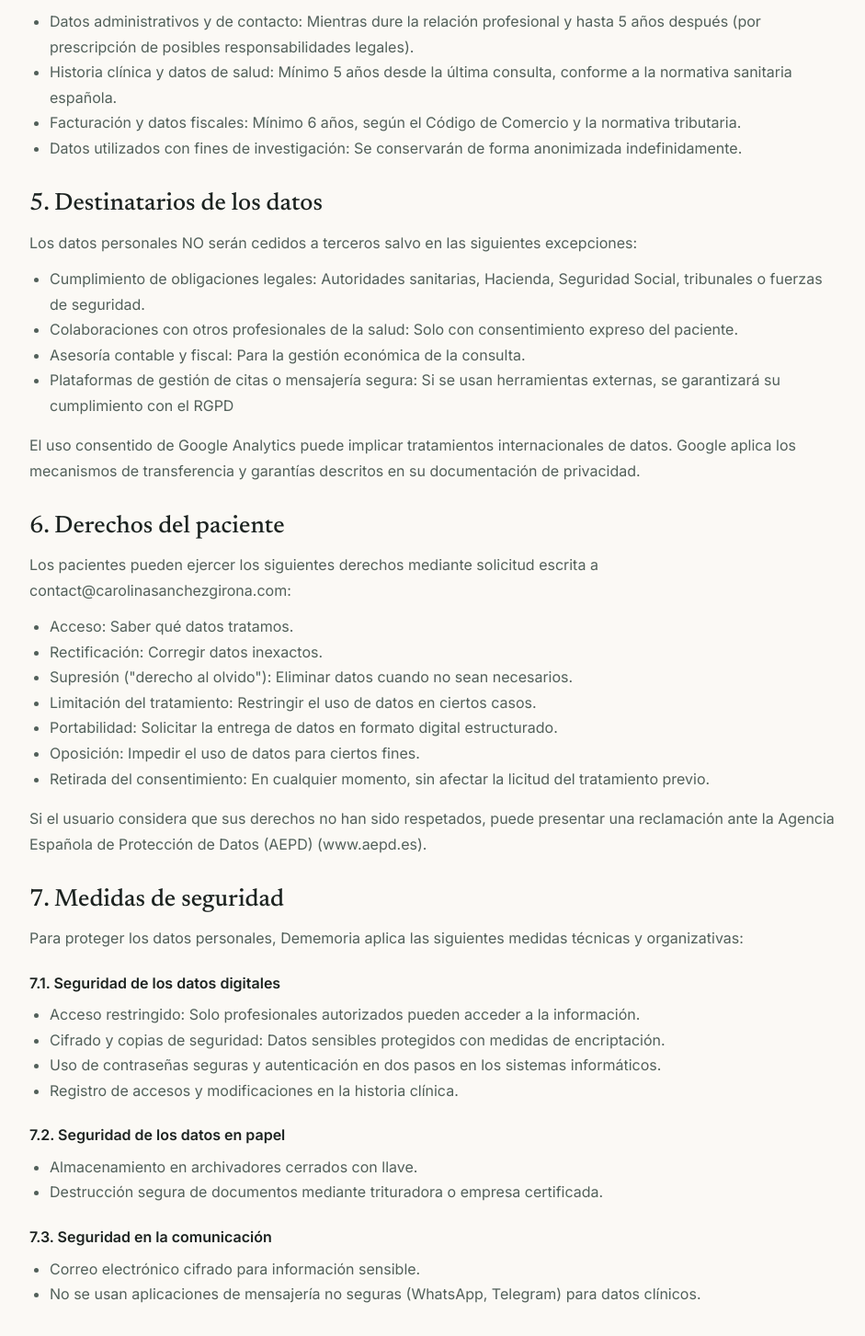
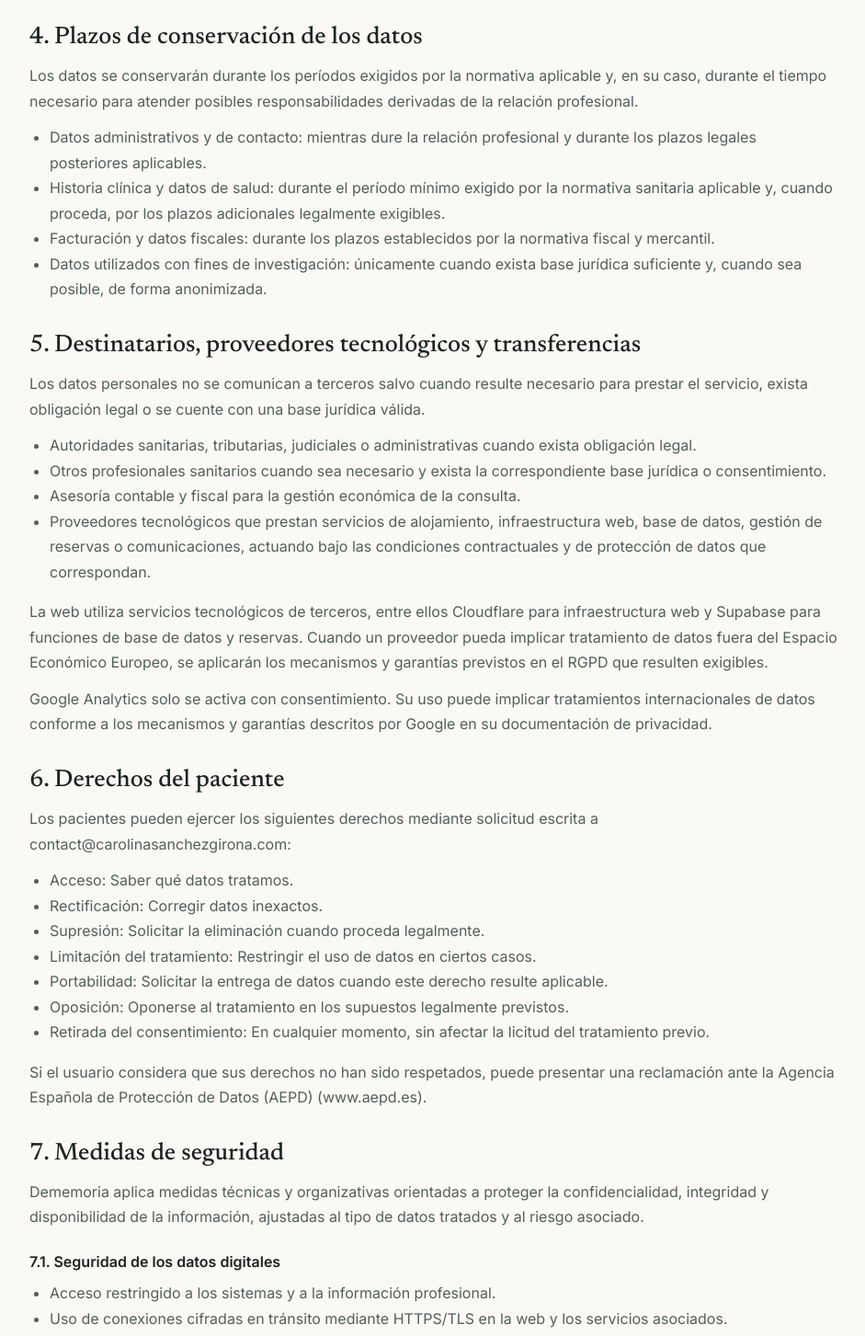
Before and after one commit to carolinasanchezgirona/Portfolio-Carolina, a Next.js app: page /privacidad in a window 1280 px wide. Shown: the part 1720-3173 px from the top of the page at 92% size, without its empty margins (168-1109 px from the left). Built offline with nearby package versions, Linux system fonts and the light colour scheme.

Commit message:
Clarify data minimization, providers and security wording

```diff
--- a/app/privacidad/page.tsx
+++ b/app/privacidad/page.tsx
@@ -46,6 +46,7 @@ export default function PrivacyPage() {
             <li>Historia clínica y evaluación neuropsicológica: Antecedentes médicos, datos de salud, resultados de pruebas y evaluaciones.</li>
             <li>Planes de tratamiento y seguimiento: Notas clínicas, evolución terapéutica, registros de intervenciones.</li>
           </ul>
+          <p><strong>Minimización en la reserva web:</strong> el formulario público de cita no solicita el motivo de consulta ni otros datos de salud. La información clínica se recoge únicamente cuando es necesaria para la atención profesional y por los canales habilitados para ello.</p>
           <h3>2.2. Facturación y gestión administrativa</h3>
           <ul>
             <li>Emisión de facturas y justificantes de pago.</li>
@@ -79,27 +80,29 @@ export default function PrivacyPage() {
 
         <section>
           <h2>4. Plazos de conservación de los datos</h2>
-          <p>Los datos se conservarán durante los siguientes períodos:</p>
+          <p>Los datos se conservarán durante los períodos exigidos por la normativa aplicable y, en su caso, durante el tiempo necesario para atender posibles responsabilidades derivadas de la relación profesional.</p>
           <ul>
-            <li>Datos administrativos y de contacto: Mientras dure la relación profesional y hasta 5 años después (por prescripción de posibles responsabilidades legales).</li>
-            <li>Historia clínica y datos de salud: Mínimo 5 años desde la última consulta, conforme a la normativa sanitaria española.</li>
-            <li>Facturación y datos fiscales: Mínimo 6 años, según el Código de Comercio y la normativa tributaria.</li>
-            <li>Datos utilizados con fines de investigación: Se conservarán de forma anonimizada indefinidamente.</li>
+            <li>Datos administrativos y de contacto: mientras dure la relación profesional y durante los plazos legales posteriores aplicables.</li>
+            <li>Historia clínica y datos de salud: durante el período mínimo exigido por la normativa sanitaria aplicable y, cuando proceda, por los plazos adicionales legalmente exigibles.</li>
+            <li>Facturación y datos fiscales: durante los plazos establecidos por la normativa fiscal y mercantil.</li>
+            <li>Datos utilizados con fines de investigación: únicamente cuando exista base jurídica suficiente y, cuando sea posible, de forma anonimizada.</li>
           </ul>
         </section>
 
         <section>
-          <h2>5. Destinatarios de los datos</h2>
-          <p>Los datos personales NO serán cedidos a terceros salvo en las siguientes excepciones:</p>
+          <h2>5. Destinatarios, proveedores tecnológicos y transferencias</h2>
+          <p>Los datos personales no se comunican a terceros salvo cuando resulte necesario para prestar el servicio, exista obligación legal o se cuente con una base jurídica válida.</p>
           <ul>
-            <li>Cumplimiento de obligaciones legales: Autoridades sanitarias, Hacienda, Seguridad Social, tribunales o fuerzas de seguridad.</li>
-            <li>Colaboraciones con otros profesionales de la salud: Solo con consentimiento expreso del paciente.</li>
-            <li>Asesoría contable y fiscal: Para la gestión económica de la consulta.</li>
-            <li>Plataformas de gestión de citas o mensajería segura: Si se usan herramientas externas, se garantizará su cumplimiento con el RGPD</li>
+            <li>Autoridades sanitarias, tributarias, judiciales o administrativas cuando exista obligación legal.</li>
+            <li>Otros profesionales sanitarios cuando sea necesario y exista la correspondiente base jurídica o consentimiento.</li>
+            <li>Asesoría contable y fiscal para la gestión económica de la consulta.</li>
+            <li>Proveedores tecnológicos que prestan servicios de alojamiento, infraestructura web, base de datos, gestión de reservas o comunicaciones, actuando bajo las condiciones contractuales y de protección de datos que correspondan.</li>
           </ul>
           <p>
-            El uso consentido de Google Analytics puede implicar tratamientos internacionales de datos.
-            Google aplica los mecanismos de transferencia y garantías descritos en su documentación de privacidad.
+            La web utiliza servicios tecnológicos de terceros, entre ellos Cloudflare para infraestructura web y Supabase para funciones de base de datos y reservas. Cuando un proveedor pueda implicar tratamiento de datos fuera del Espacio Económico Europeo, se aplicarán los mecanismos y garantías previstos en el RGPD que resulten exigibles.
+          </p>
+          <p>
+            Google Analytics solo se activa con consentimiento. Su uso puede implicar tratamientos internacionales de datos conforme a los mecanismos y garantías descritos por Google en su documentación de privacidad.
           </p>
         </section>
 
@@ -109,10 +112,10 @@ export default function PrivacyPage() {
           <ul>
             <li>Acceso: Saber qué datos tratamos.</li>
             <li>Rectificación: Corregir datos inexactos.</li>
-            <li>Supresión (&quot;derecho al olvido&quot;): Eliminar datos cuando no sean necesarios.</li>
+            <li>Supresión: Solicitar la eliminación cuando proceda legalmente.</li>
             <li>Limitación del tratamiento: Restringir el uso de datos en ciertos casos.</li>
-            <li>Portabilidad: Solicitar la entrega de datos en formato digital estructurado.</li>
-            <li>Oposición: Impedir el uso de datos para ciertos fines.</li>
+            <li>Portabilidad: Solicitar la entrega de datos cuando este derecho resulte aplicable.</li>
+            <li>Oposición: Oponerse al tratamiento en los supuestos legalmente previstos.</li>
             <li>Retirada del consentimiento: En cualquier momento, sin afectar la licitud del tratamiento previo.</li>
           </ul>
           <p>Si el usuario considera que sus derechos no han sido respetados, puede presentar una reclamación ante la Agencia Española de Protección de Datos (AEPD) (www.aepd.es).</p>
@@ -120,23 +123,24 @@ export default function PrivacyPage() {
 
         <section>
           <h2>7. Medidas de seguridad</h2>
-          <p>Para proteger los datos personales, Dememoria aplica las siguientes medidas técnicas y organizativas:</p>
+          <p>Dememoria aplica medidas técnicas y organizativas orientadas a proteger la confidencialidad, integridad y disponibilidad de la información, ajustadas al tipo de datos tratados y al riesgo asociado.</p>
           <h3>7.1. Seguridad de los datos digitales</h3>
           <ul>
-            <li>Acceso restringido: Solo profesionales autorizados pueden acceder a la información.</li>
-            <li>Cifrado y copias de seguridad: Datos sensibles protegidos con medidas de encriptación.</li>
-            <li>Uso de contraseñas seguras y autenticación en dos pasos en los sistemas informáticos.</li>
-            <li>Registro de accesos y modificaciones en la historia clínica.</li>
+            <li>Acceso restringido a los sistemas y a la información profesional.</li>
+            <li>Uso de conexiones cifradas en tránsito mediante HTTPS/TLS en la web y los servicios asociados.</li>
+            <li>Contraseñas seguras y mecanismos adicionales de autenticación cuando están disponibles.</li>
+            <li>Copias de seguridad y controles de acceso en los sistemas que alojan información profesional.</li>
           </ul>
           <h3>7.2. Seguridad de los datos en papel</h3>
           <ul>
-            <li>Almacenamiento en archivadores cerrados con llave.</li>
-            <li>Destrucción segura de documentos mediante trituradora o empresa certificada.</li>
+            <li>Almacenamiento en espacios de acceso restringido.</li>
+            <li>Destrucción segura de documentación cuando procede.</li>
           </ul>
-          <h3>7.3. Seguridad en la comunicación</h3>
+          <h3>7.3. Comunicación y formularios</h3>
           <ul>
-            <li>Correo electrónico cifrado para información sensible.</li>
-            <li>No se usan aplicaciones de mensajería no seguras (WhatsApp, Telegram) para datos clínicos.</li>
+            <li>Los formularios públicos recogen únicamente la información necesaria para la finalidad indicada.</li>
+            <li>No se solicita información clínica o de salud en el formulario público de reserva.</li>
+            <li>La información especialmente sensible se gestiona por los canales profesionales habilitados para ello.</li>
           </ul>
         </section>
 
@@ -167,7 +171,7 @@ export default function PrivacyPage() {
 
         <section>
           <h2>9. Modificaciones de esta política</h2>
-          <p>Esta política puede actualizarse según cambios normativos o mejoras en la gestión de protección de datos. La última versión estará siempre disponible en la consulta y, en su caso, en la web de Dememoria.</p>
+          <p>Esta política puede actualizarse según cambios normativos, tecnológicos o mejoras en la gestión de protección de datos. La última versión estará siempre disponible en la consulta y, en su caso, en la web de Dememoria.</p>
         </section>
 
         <section>
```
